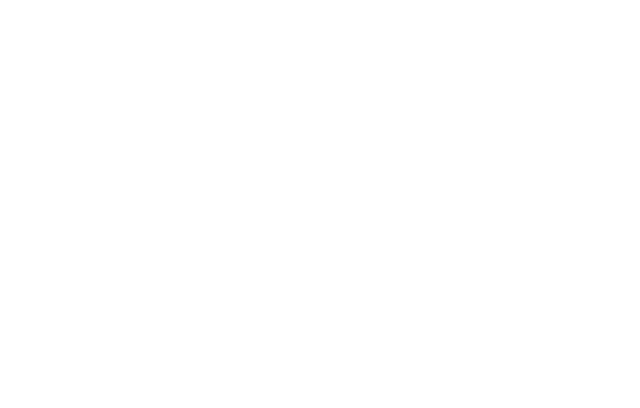
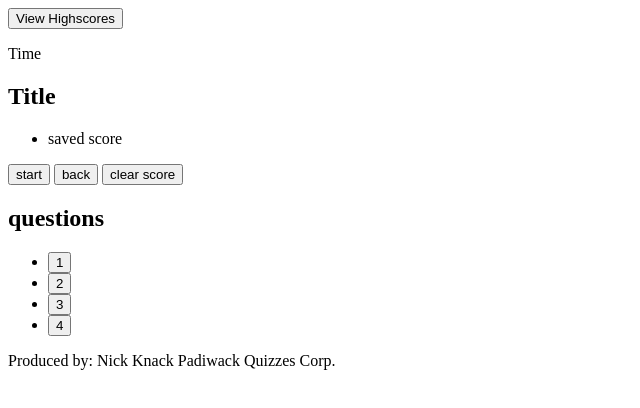
Before and after one commit to Nick-JDA/Web-API-Code-Quiz, a plain HTML site: page index.html in a window 1280 px wide. Shown: the whole page, without its empty margins (0-640 px from the left). Drawn offline with Linux system fonts and the light colour scheme.

Commit message:
Added basic layout to HTML, added pseudo code to JavaScript for quiz loop

```diff
--- a/index.html
+++ b/index.html
@@ -6,7 +6,32 @@
     <meta name="viewport" content="width=device-width, initial-scale=1.0">
     <title>Code Quiz</title>
 </head>
+
+<header>
+    <button>View Highscores</button>
+    <p>Time</p>
+</header>
+
 <body>
+    <section>
+        <h1 id = "titlecard">Title</h1> <!--changing title card space ie: "Highscores", "All done", "coding quiz challenge"-->
+        <ul>
+            <li class = "savedscore">saved score</li> <!--saved scores cards list-->
+        </ul>
+        <button id = "start">start</button>
+        <button id = "back">back</button>
+        <button id = "clear">clear score</button>
+    </section>
 
+    <section>
+        <h2 class = "questions">questions</h2>
+        <ul>
+            <li><button id = "option 1" >1</button></li>
+            <li><button id = "option 2" >2</button></li>
+            <li><button id = "option 3" >3</button></li>
+            <li><button id = "option 4" >4</button></li>
+        </ul>
+    </section>
 </body>
+<footer>Produced by: Nick Knack Padiwack Quizzes Corp.</footer>
 </html>
```
Also changed, not shown: assets/js/script.js (+16 -0 lines).
